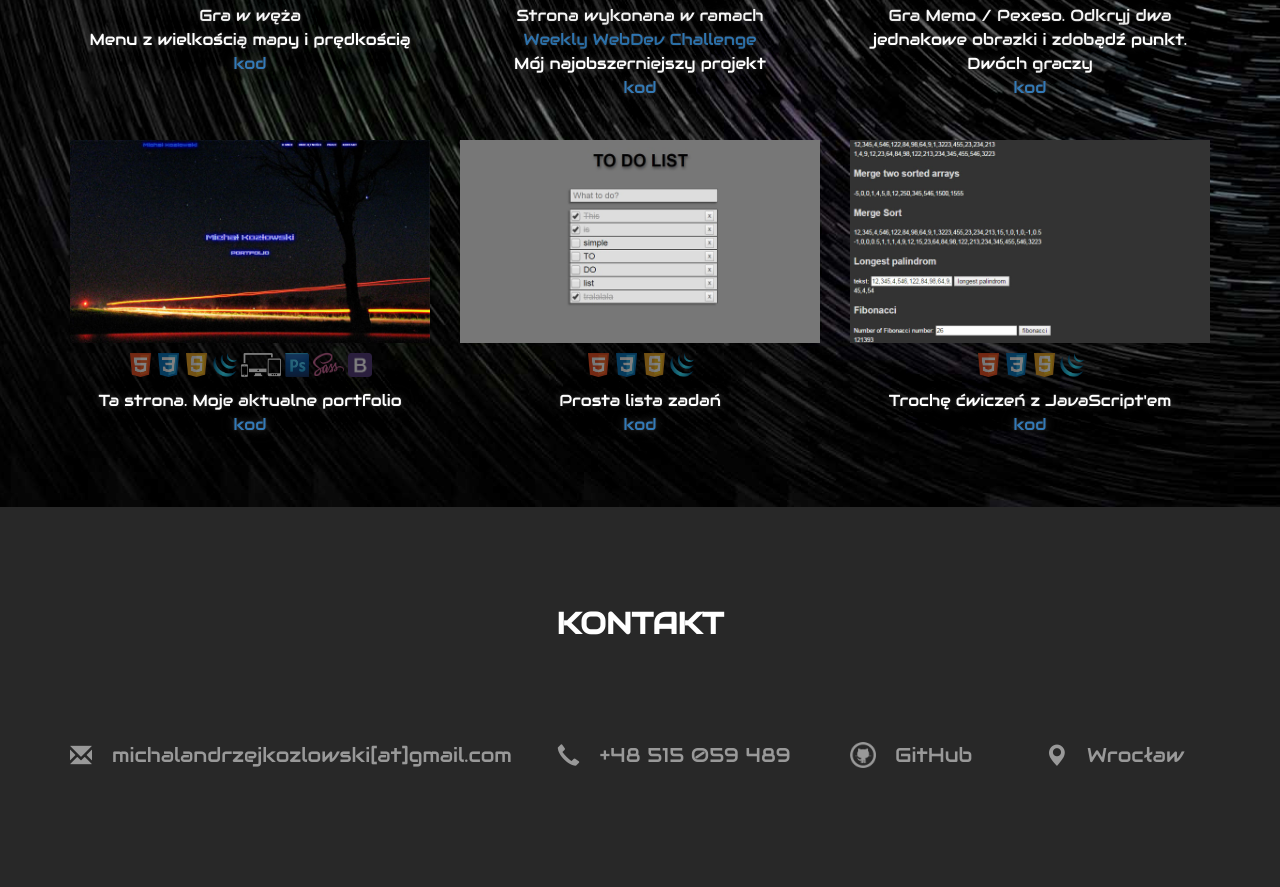
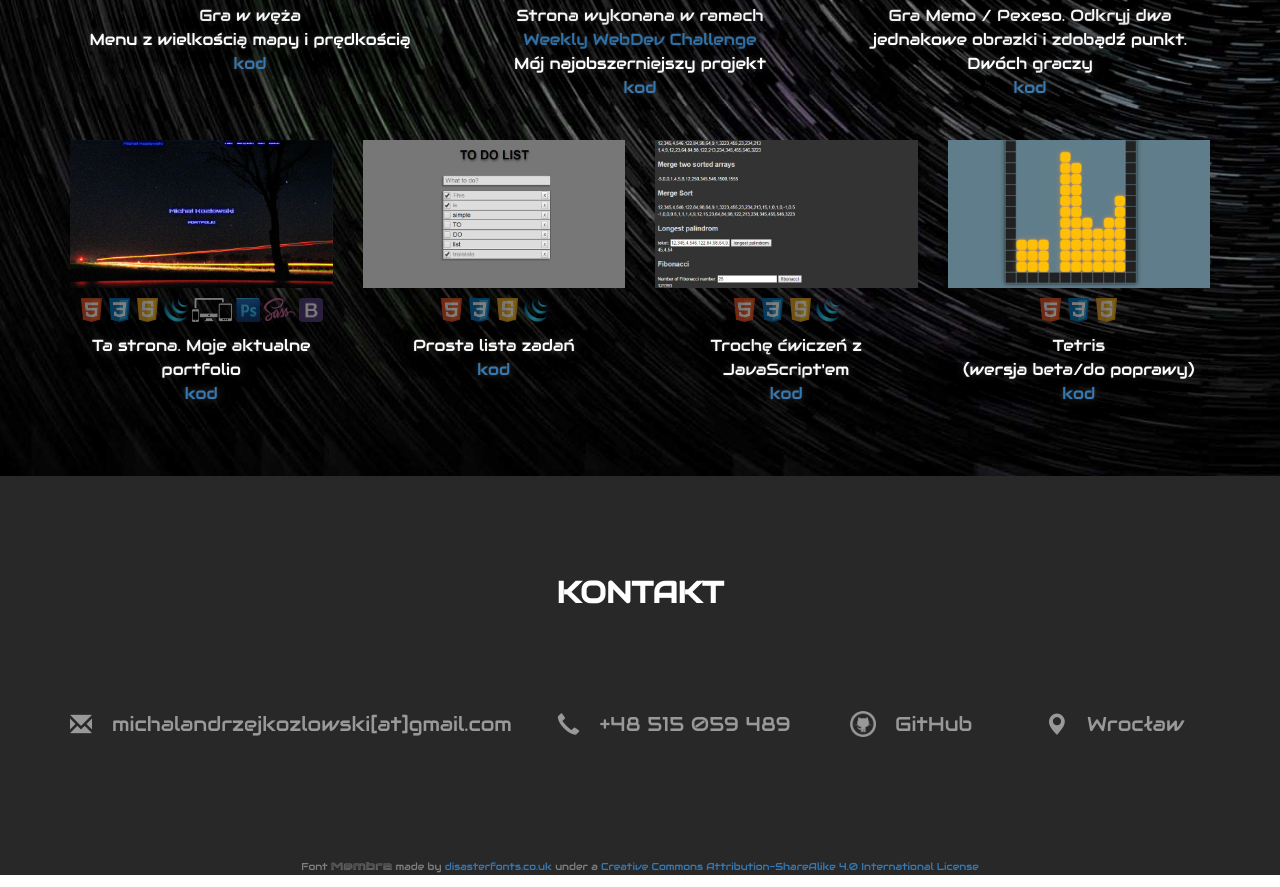
Before and after one commit to Michal-Kozlowski/portfolio, a plain HTML site: page portfolio.html in a window 1280 px wide. Shown: the part 2887-3774 px from the top of the page. Drawn offline with nearby package versions, Linux system fonts and the light colour scheme.

Commit message:
added tetris
col-md-4 to col-md-3

```diff
--- a/portfolio.html
+++ b/portfolio.html
@@ -182,7 +182,7 @@
             </div>
           </div>
           <div class="page row">
-            <div class="col-md-4">
+            <div class="col-md-3">
               <a href="https://michal-kozlowski.github.io/portfolio/portfolio.html"><img class="img-responsive" src="images/portfolio.jpg" alt="this site"></a>
               <div class="used">
                 <div class="html"></div>
@@ -199,7 +199,7 @@
                 <a href="https://github.com/Michal-Kozlowski/portfolio">kod</a>
               </div>
             </div>
-            <div class="col-md-4">
+            <div class="col-md-3">
               <a href="https://michal-kozlowski.github.io/todolist/todo.html"><img class="img-responsive" src="images/todo.jpg" alt="to do list"></a>
               <div class="used">
                 <div class="html"></div>
@@ -212,7 +212,7 @@
                 <a href="https://github.com/Michal-Kozlowski/todolist">kod</a>
               </div>
             </div>
-            <div class="col-md-4">
+            <div class="col-md-3">
               <a href="https://michal-kozlowski.github.io/JSpractice/1.html"><img class="img-responsive" src="images/javascript2.jpg" alt="javascript training"></a>
               <div class="used">
                 <div class="html"></div>
@@ -223,6 +223,19 @@
               <div class="info">
                 <p>Trochę ćwiczeń z JavaScript'em</p>
                 <a href="https://github.com/Michal-Kozlowski/JSpractice">kod</a>
+              </div>
+            </div>
+            <div class="col-md-3">
+              <a href="https://michal-kozlowski.github.io/tetris/tetris.html"><img class="img-responsive" src="images/tetris.jpg" alt="tetris game"></a>
+              <div class="used">
+                <div class="html"></div>
+                <div class="css"></div>
+                <div class="js"></div>
+              </div>
+              <div class="info">
+                <p>Tetris</p>
+                <p>(wersja beta/do poprawy)</p>
+                <a href="https://github.com/Michal-Kozlowski/tetris">kod</a>
               </div>
             </div>
           </div>
```
